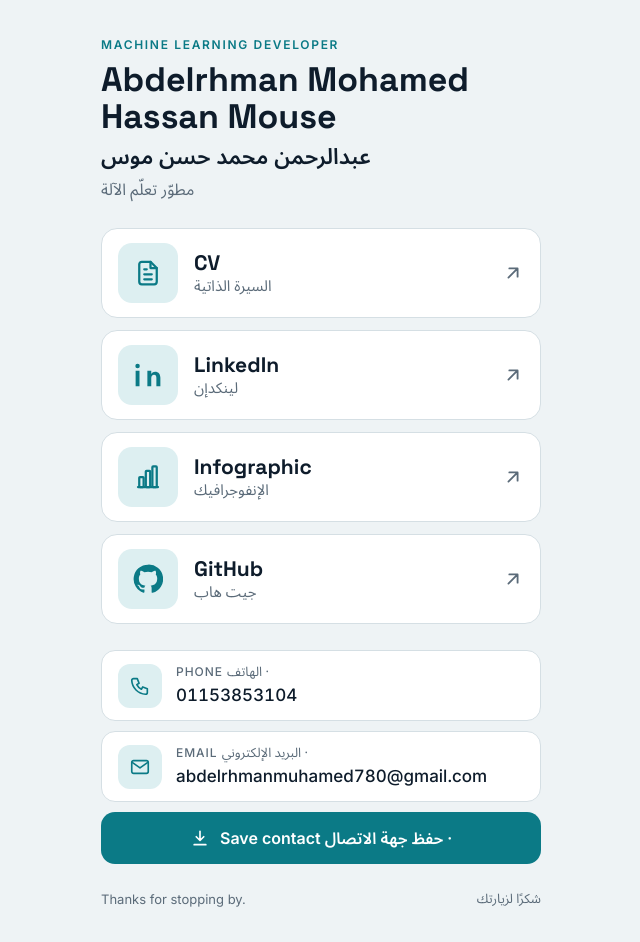
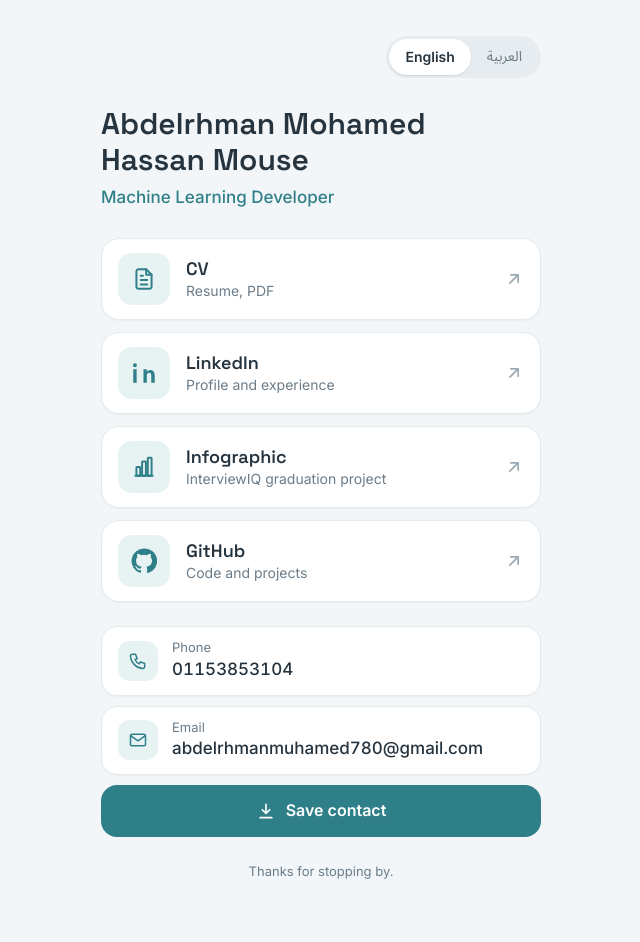
Before and after one commit to abdelrhmanmouse/abdelrhmanmouse.github.io, a plain HTML site: page ml/index.html in a window 1280 px wide. Shown: the whole page, without its empty margins (319-959 px from the left). Drawn offline with Linux system fonts and the light colour scheme.

Commit message:
Refactor index.html for layout and accessibility
Updated HTML structure and styles for improved layout and accessibility.

```diff
--- a/ml/index.html
+++ b/ml/index.html
@@ -1,158 +1,165 @@
 <!doctype html>
-<html lang="en">
+<html lang="en" dir="ltr">
 <head>
 <meta charset="utf-8">
-<meta name="viewport" content="width=device-width, initial-scale=1, viewport-fit=cover">
+<meta name="viewport" content="width=device-width, initial-scale=1">
 <title>Abdelrhman Mohamed Hassan Mouse | Machine Learning Developer</title>
 <meta name="description" content="Abdelrhman Mohamed Hassan Mouse, Machine Learning Developer. CV, LinkedIn, GitHub and contact details.">
 <link rel="preconnect" href="https://fonts.googleapis.com">
-<link rel="preconnect" href="https://fonts.gstatic.com" crossorigin>
-<link rel="stylesheet" href="https://fonts.googleapis.com/css2?family=Inter:wght@400;500;600&family=Noto+Sans+Arabic:wght@400;600&family=Space+Grotesk:wght@500;700&display=swap">
+<link rel="stylesheet" href="https://fonts.googleapis.com/css2?family=Inter:wght@400;500;600&family=Noto+Sans+Arabic:wght@400;500;600&family=Space+Grotesk:wght@500;600&display=swap">
 <style>
-  /* Layout: one centered column built for a phone opened from a QR scan: name, four big links, contact rows, save button */
+  /* Layout: one calm centered column: language switch, name and role, four soft link cards, contact rows, save button. Single light look by choice. */
   :root {
-    --bg: #EEF3F5;
+    --bg: #F3F6F8;
     --surface: #FFFFFF;
-    --ink: #0E1C2B;
-    --muted: #5B6B79;
-    --line: #D5DFE4;
-    --accent: #0B7A86;
+    --ink: #26343F;
+    --muted: #6B7C88;
+    --line: #E3EAEE;
+    --track: #E6ECEF;
+    --accent: #2F7F89;
     --accent-ink: #FFFFFF;
-    --tile: #DDEFF1;
+    --tile: #E7F2F3;
     --font-display: "Space Grotesk", "Segoe UI", system-ui, sans-serif;
-    --font-body: "Inter", "Noto Sans Arabic", "Segoe UI", system-ui, sans-serif;
+    --font-body: "Inter", "Segoe UI", system-ui, sans-serif;
     --font-ar: "Noto Sans Arabic", "Segoe UI", Tahoma, system-ui, sans-serif;
     color-scheme: light;
   }
-  @media (prefers-color-scheme: dark) {
-    :root:not([data-theme="light"]) {
-      --bg: #0A131C; --surface: #121F2B; --ink: #E8F0F4; --muted: #8FA2B1; --line: #223444;
-      --accent: #3FC1CE; --accent-ink: #062A30; --tile: #16323A;
-      color-scheme: dark;
-    }
-  }
-  :root[data-theme="dark"] {
-    --bg: #0A131C; --surface: #121F2B; --ink: #E8F0F4; --muted: #8FA2B1; --line: #223444;
-    --accent: #3FC1CE; --accent-ink: #062A30; --tile: #16323A;
-    color-scheme: dark;
-  }
-
   * { box-sizing: border-box; }
-  html, body { margin: 0; }
   body {
     background: var(--bg);
     color: var(--ink);
     font-family: var(--font-body);
     font-size: 16px;
-    line-height: 1.5;
-    padding-block: max(36px, env(safe-area-inset-top, 0px)) max(32px, env(safe-area-inset-bottom, 0px));
+    line-height: 1.55;
+    padding-block: 28px 36px;
     padding-left: max(16px, env(safe-area-inset-left, 0px));
     padding-right: max(16px, env(safe-area-inset-right, 0px));
   }
-  [lang="ar"] { font-family: var(--font-ar); }
-  main { max-width: 440px; margin: 0 auto; display: flex; flex-direction: column; gap: 26px; }
+  html[lang="ar"] body, html[lang="ar"] h1, html[lang="ar"] .label { font-family: var(--font-ar); }
 
-  header { display: flex; flex-direction: column; gap: 4px; }
-  .eyebrow { font-size: 12px; letter-spacing: 0.14em; text-transform: uppercase; color: var(--accent); font-weight: 600; }
-  h1 { font-family: var(--font-display); font-size: 34px; line-height: 1.08; font-weight: 700; margin: 4px 0 0; text-wrap: balance; }
-  .name-ar { font-size: 22px; font-weight: 600; margin: 2px 0 0; line-height: 1.5; }
-  .role-ar { color: var(--muted); font-size: 16px; margin: 0; }
+  /* one language visible at a time */
+  .ar { display: none; }
+  html[lang="ar"] .en { display: none; }
+  html[lang="ar"] .ar { display: inline; }
+
+  main { max-width: 440px; margin: 0 auto; display: flex; flex-direction: column; gap: 24px; }
+
+  .lang { align-self: flex-end; display: inline-flex; background: var(--track); border-radius: 999px; padding: 3px; }
+  .lang button {
+    border: 0; background: transparent; color: var(--muted); font: inherit; font-size: 14px;
+    padding: 6px 16px; min-height: 36px; border-radius: 999px; cursor: pointer;
+  }
+  .lang button[lang="ar"] { font-family: var(--font-ar); }
+  .lang button[aria-pressed="true"] { background: var(--surface); color: var(--ink); font-weight: 600; box-shadow: 0 1px 2px rgba(38, 52, 63, 0.12); }
+  .lang button:focus-visible, .link:focus-visible, .row:focus-visible, .save:focus-visible { outline: 3px solid var(--accent); outline-offset: 2px; }
+
+  header { display: flex; flex-direction: column; gap: 6px; padding-block: 4px; }
+  h1 { font-family: var(--font-display); font-size: 30px; line-height: 1.2; font-weight: 600; margin: 0; text-wrap: balance; }
+  .role { color: var(--accent); font-size: 17px; font-weight: 500; margin: 0; }
 
   nav { display: flex; flex-direction: column; gap: 12px; }
-  .link {
-    display: grid; grid-template-columns: 60px minmax(0, 1fr) 22px; align-items: center; gap: 16px;
-    padding: 14px 16px; background: var(--surface); border: 1px solid var(--line); border-radius: 16px;
-    color: inherit; text-decoration: none; min-height: 88px;
-    transition: transform 0.15s ease, border-color 0.15s ease;
+  .card {
+    background: var(--surface); border: 1px solid var(--line); border-radius: 18px;
+    box-shadow: 0 1px 2px rgba(38, 52, 63, 0.04); color: inherit; text-decoration: none;
   }
-  .link:hover { border-color: var(--accent); transform: translateY(-2px); }
-  .link:active { transform: translateY(0); }
-  .link:focus-visible, .row:focus-visible, .save:focus-visible { outline: 3px solid var(--accent); outline-offset: 3px; }
-  .icon { width: 60px; height: 60px; border-radius: 14px; background: var(--tile); color: var(--accent); display: grid; place-items: center; }
-  .icon svg { width: 30px; height: 30px; }
-  .icon.sm { width: 44px; height: 44px; border-radius: 12px; }
-  .icon.sm svg { width: 22px; height: 22px; }
+  .link { display: grid; grid-template-columns: 52px minmax(0, 1fr) 20px; align-items: center; gap: 16px; padding: 14px 16px; min-height: 82px; }
+  .link:hover, .row:hover { border-color: #B9D4D8; }
+  .icon { width: 52px; height: 52px; border-radius: 14px; background: var(--tile); color: var(--accent); display: grid; place-items: center; }
+  .icon svg { width: 26px; height: 26px; }
+  .icon.sm { width: 40px; height: 40px; border-radius: 12px; }
+  .icon.sm svg { width: 20px; height: 20px; }
   .texts { display: flex; flex-direction: column; min-width: 0; }
-  .label { font-family: var(--font-display); font-size: 21px; font-weight: 700; line-height: 1.2; }
-  .label-ar { font-size: 15px; color: var(--muted); text-align: left; line-height: 1.5; }
-  .arrow { width: 22px; height: 22px; color: var(--muted); }
-  .link:hover .arrow { color: var(--accent); }
+  .label { font-family: var(--font-display); font-size: 18px; font-weight: 600; line-height: 1.3; }
+  .hint { font-size: 14px; color: var(--muted); }
+  .arrow { width: 20px; height: 20px; color: #9AA9B3; }
+  html[dir="rtl"] .arrow { transform: scaleX(-1); }
 
   .contact { display: flex; flex-direction: column; gap: 10px; }
-  .row {
-    display: grid; grid-template-columns: 44px minmax(0, 1fr); align-items: center; gap: 14px;
-    padding: 12px 16px; background: var(--surface); border: 1px solid var(--line); border-radius: 14px;
-    color: inherit; text-decoration: none;
-  }
-  .row:hover { border-color: var(--accent); }
-  .row-label { font-size: 12px; letter-spacing: 0.08em; text-transform: uppercase; color: var(--muted); font-weight: 500; }
-  .row-label [lang="ar"] { letter-spacing: 0; text-transform: none; font-size: 13px; }
-  .value { font-size: 17px; font-weight: 500; overflow-wrap: anywhere; font-variant-numeric: tabular-nums; }
+  .row { display: grid; grid-template-columns: 40px minmax(0, 1fr); align-items: center; gap: 14px; padding: 12px 16px; border-radius: 16px; }
+  .row-label { font-size: 13px; color: var(--muted); line-height: 1.3; }
+  .value { font-size: 17px; font-weight: 500; overflow-wrap: anywhere; font-variant-numeric: tabular-nums; unicode-bidi: plaintext; text-align: start; }
+  .value bdi { direction: ltr; }
 
   .save {
     display: flex; align-items: center; justify-content: center; gap: 10px; min-height: 52px;
-    background: var(--accent); color: var(--accent-ink); border-radius: 14px; text-decoration: none;
+    background: var(--accent); color: var(--accent-ink); border-radius: 16px; text-decoration: none;
     font-weight: 600; font-size: 16px; padding: 12px 16px;
   }
   .save svg { width: 20px; height: 20px; flex: none; }
-  .save [lang="ar"] { font-weight: 600; }
+  .save:hover { background: #29727B; }
 
-  footer { font-size: 13px; color: var(--muted); display: flex; justify-content: space-between; gap: 12px; flex-wrap: wrap; }
-
-  @media (prefers-reduced-motion: reduce) { .link { transition: none; } .link:hover { transform: none; } }
+  footer { text-align: center; font-size: 13px; color: var(--muted); }
+  @media (prefers-reduced-motion: no-preference) { .card { transition: border-color 0.15s ease; } }
 </style>
 </head>
 <body>
 <main>
+  <div class="lang" role="group" aria-label="Language / اللغة">
+    <button type="button" data-lang="en" lang="en" aria-pressed="true">English</button>
+    <button type="button" data-lang="ar" lang="ar" aria-pressed="false">العربية</button>
+  </div>
+
   <header>
-    <span class="eyebrow">Machine Learning Developer</span>
-    <h1>Abdelrhman Mohamed Hassan Mouse</h1>
-    <p class="name-ar" lang="ar" dir="rtl" style="text-align:left">عبدالرحمن محمد حسن موس</p>
-    <p class="role-ar" lang="ar" dir="rtl" style="text-align:left">مطوّر تعلّم الآلة</p>
+    <h1><span class="en">Abdelrhman Mohamed Hassan Mouse</span><span class="ar">عبدالرحمن محمد حسن موس</span></h1>
+    <p class="role"><span class="en">Machine Learning Developer</span><span class="ar">مطوّر تعلّم الآلة</span></p>
   </header>
 
-  <nav aria-label="Profile links / الروابط">
-    <a class="link" href="cv.pdf" target="_blank" rel="noopener">
+  <nav aria-label="Links">
+    <a class="card link" href="cv.pdf" target="_blank" rel="noopener">
       <span class="icon" aria-hidden="true"><svg viewBox="0 0 24 24" fill="none" stroke="currentColor" stroke-width="1.8" stroke-linecap="round" stroke-linejoin="round"><path d="M14 3H7a2 2 0 0 0-2 2v14a2 2 0 0 0 2 2h10a2 2 0 0 0 2-2V8z"/><path d="M14 3v5h5"/><path d="M9 13h6M9 17h6M9 9h2"/></svg></span>
-      <span class="texts"><span class="label">CV</span><span class="label-ar" lang="ar" dir="rtl">السيرة الذاتية</span></span>
+      <span class="texts"><span class="label"><span class="en">CV</span><span class="ar">السيرة الذاتية</span></span><span class="hint"><span class="en">Resume, PDF</span><span class="ar">ملف PDF</span></span></span>
       <svg class="arrow" viewBox="0 0 24 24" fill="none" stroke="currentColor" stroke-width="2" stroke-linecap="round" stroke-linejoin="round" aria-hidden="true"><path d="M7 17 17 7M8 7h9v9"/></svg>
     </a>
-    <a class="link" href="https://www.linkedin.com/in/abdelrhman-mouse" target="_blank" rel="noopener">
+    <a class="card link" href="https://www.linkedin.com/in/abdelrhman-mouse" target="_blank" rel="noopener">
       <span class="icon" aria-hidden="true"><svg viewBox="0 0 24 24" fill="currentColor"><path d="M5.2 8.6H2.1V21h3.1zM3.65 3a1.8 1.8 0 1 0 0 3.6 1.8 1.8 0 0 0 0-3.6zM21.9 21v-6.8c0-3.3-1.8-4.9-4.1-4.9-1.9 0-2.7 1-3.2 1.8V8.6h-3.1V21h3.1v-6.5c0-1.7.9-2.7 2.2-2.7 1.3 0 1.9.9 1.9 2.6V21z"/></svg></span>
-      <span class="texts"><span class="label">LinkedIn</span><span class="label-ar" lang="ar" dir="rtl">لينكدإن</span></span>
+      <span class="texts"><span class="label"><span class="en">LinkedIn</span><span class="ar">لينكدإن</span></span><span class="hint"><span class="en">Profile and experience</span><span class="ar">الملف المهني والخبرات</span></span></span>
       <svg class="arrow" viewBox="0 0 24 24" fill="none" stroke="currentColor" stroke-width="2" stroke-linecap="round" stroke-linejoin="round" aria-hidden="true"><path d="M7 17 17 7M8 7h9v9"/></svg>
     </a>
-    <a class="link" href="../assets/infographic.jpg" target="_blank" rel="noopener">
+    <a class="card link" href="../assets/infographic.jpg" target="_blank" rel="noopener">
       <span class="icon" aria-hidden="true"><svg viewBox="0 0 24 24" fill="none" stroke="currentColor" stroke-width="1.8" stroke-linecap="round" stroke-linejoin="round"><path d="M4 20h16"/><rect x="5" y="12" width="3.5" height="8" rx="0.6"/><rect x="10.25" y="7" width="3.5" height="13" rx="0.6"/><rect x="15.5" y="3.5" width="3.5" height="16.5" rx="0.6"/></svg></span>
-      <span class="texts"><span class="label">Infographic</span><span class="label-ar" lang="ar" dir="rtl">الإنفوجرافيك</span></span>
+      <span class="texts"><span class="label"><span class="en">Infographic</span><span class="ar">الإنفوجرافيك</span></span><span class="hint"><span class="en">InterviewIQ graduation project</span><span class="ar">مشروع التخرج InterviewIQ</span></span></span>
       <svg class="arrow" viewBox="0 0 24 24" fill="none" stroke="currentColor" stroke-width="2" stroke-linecap="round" stroke-linejoin="round" aria-hidden="true"><path d="M7 17 17 7M8 7h9v9"/></svg>
     </a>
-    <a class="link" href="https://github.com/abdelrhmanmouse" target="_blank" rel="noopener">
+    <a class="card link" href="https://github.com/abdelrhmanmouse" target="_blank" rel="noopener">
       <span class="icon" aria-hidden="true"><svg viewBox="0 0 24 24" fill="currentColor"><path d="M12 .5a11.5 11.5 0 0 0-3.64 22.41c.58.1.79-.25.79-.56v-2c-3.2.7-3.88-1.37-3.88-1.37-.52-1.33-1.28-1.69-1.28-1.69-1.05-.71.08-.7.08-.7 1.15.08 1.76 1.19 1.76 1.19 1.03 1.76 2.7 1.25 3.36.96.1-.75.4-1.25.73-1.54-2.55-.29-5.24-1.28-5.24-5.68 0-1.25.45-2.28 1.18-3.08-.12-.29-.51-1.46.11-3.04 0 0 .97-.31 3.17 1.18a11 11 0 0 1 5.77 0c2.2-1.49 3.17-1.18 3.17-1.18.63 1.58.23 2.75.11 3.04.74.8 1.18 1.83 1.18 3.08 0 4.41-2.69 5.38-5.25 5.67.41.36.78 1.06.78 2.14v3.17c0 .31.21.67.8.56A11.5 11.5 0 0 0 12 .5z"/></svg></span>
-      <span class="texts"><span class="label">GitHub</span><span class="label-ar" lang="ar" dir="rtl">جيت هاب</span></span>
+      <span class="texts"><span class="label"><span class="en">GitHub</span><span class="ar">جيت هاب</span></span><span class="hint"><span class="en">Code and projects</span><span class="ar">الأكواد والمشاريع</span></span></span>
       <svg class="arrow" viewBox="0 0 24 24" fill="none" stroke="currentColor" stroke-width="2" stroke-linecap="round" stroke-linejoin="round" aria-hidden="true"><path d="M7 17 17 7M8 7h9v9"/></svg>
     </a>
   </nav>
 
-  <section class="contact" aria-label="Contact / التواصل">
-    <a class="row" href="tel:+201153853104">
+  <section class="contact" aria-label="Contact">
+    <a class="card row" href="tel:+201153853104">
       <span class="icon sm" aria-hidden="true"><svg viewBox="0 0 24 24" fill="none" stroke="currentColor" stroke-width="1.8" stroke-linecap="round" stroke-linejoin="round"><path d="M5 4h4l2 5-2.5 1.5a11 11 0 0 0 5 5L15 13l5 2v4a2 2 0 0 1-2 2A16 16 0 0 1 3 6a2 2 0 0 1 2-2z"/></svg></span>
-      <span class="texts"><span class="row-label">Phone <span lang="ar" dir="rtl">· الهاتف</span></span><span class="value" dir="ltr">01153853104</span></span>
+      <span class="texts"><span class="row-label"><span class="en">Phone</span><span class="ar">الهاتف</span></span><span class="value"><bdi>01153853104</bdi></span></span>
     </a>
-    <a class="row" href="mailto:abdelrhmanmuhamed780@gmail.com">
+    <a class="card row" href="mailto:abdelrhmanmuhamed780@gmail.com">
       <span class="icon sm" aria-hidden="true"><svg viewBox="0 0 24 24" fill="none" stroke="currentColor" stroke-width="1.8" stroke-linecap="round" stroke-linejoin="round"><rect x="3" y="5" width="18" height="14" rx="2"/><path d="m3.5 7 8.5 6 8.5-6"/></svg></span>
-      <span class="texts"><span class="row-label">Email <span lang="ar" dir="rtl">· البريد الإلكتروني</span></span><span class="value" dir="ltr">abdelrhmanmuhamed780@gmail.com</span></span>
+      <span class="texts"><span class="row-label"><span class="en">Email</span><span class="ar">البريد الإلكتروني</span></span><span class="value"><bdi>abdelrhmanmuhamed780@gmail.com</bdi></span></span>
     </a>
     <a class="save" href="contact.vcf" download>
-      <svg viewBox="0 0 24 24" fill="none" stroke="currentColor" stroke-width="2" stroke-linecap="round" stroke-linejoin="round"><path d="M12 4v11M7.5 10.5 12 15l4.5-4.5M5 20h14"/></svg>
-      <span>Save contact <span lang="ar" dir="rtl">· حفظ جهة الاتصال</span></span>
+      <svg viewBox="0 0 24 24" fill="none" stroke="currentColor" stroke-width="2" stroke-linecap="round" stroke-linejoin="round" aria-hidden="true"><path d="M12 4v11M7.5 10.5 12 15l4.5-4.5M5 20h14"/></svg>
+      <span><span class="en">Save contact</span><span class="ar">حفظ جهة الاتصال</span></span>
     </a>
   </section>
 
-  <footer>
-    <span>Thanks for stopping by.</span>
-    <span lang="ar" dir="rtl">شكرًا لزيارتك</span>
-  </footer>
+  <footer><span class="en">Thanks for stopping by.</span><span class="ar">شكرًا لزيارتك</span></footer>
 </main>
+
+<script>
+  (function () {
+    var root = document.documentElement;
+    var buttons = document.querySelectorAll('.lang button');
+    function setLang(l) {
+      root.lang = l;
+      root.dir = l === 'ar' ? 'rtl' : 'ltr';
+      buttons.forEach(function (b) { b.setAttribute('aria-pressed', b.dataset.lang === l ? 'true' : 'false'); });
+      try { localStorage.setItem('lang', l); } catch (e) {}
+    }
+    var saved = 'en';
+    try { saved = localStorage.getItem('lang') || 'en'; } catch (e) {}
+    setLang(saved === 'ar' ? 'ar' : 'en');
+    buttons.forEach(function (b) { b.addEventListener('click', function () { setLang(b.dataset.lang); }); });
+  })();
+</script>
 </body>
 </html>
```
